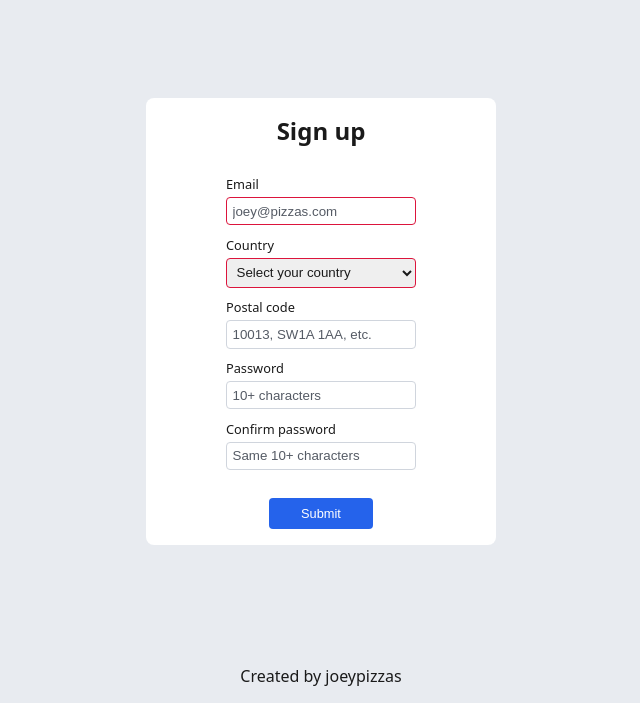
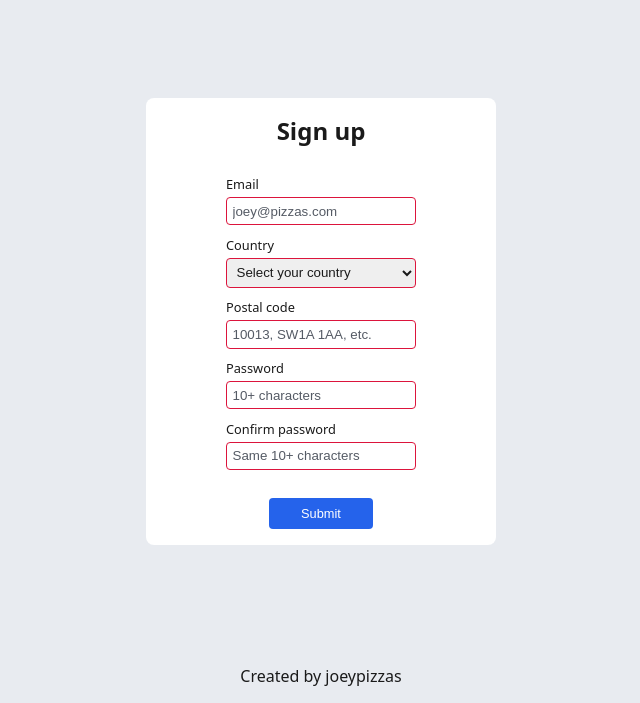
Before and after one commit to joeypizzas/browser-form, a website built with webpack: page src/template.html in a window 1280 px wide. Shown: the part 97-800 px from the top of the page, without its empty margins (319-959 px from the left). Built offline with nearby package versions, Linux system fonts and the light colour scheme; what i18n-iso-countries would draw is missing.

Commit message:
made more fields required

```diff
--- a/src/template.html
+++ b/src/template.html
@@ -38,6 +38,7 @@
                 type="text"
                 name="postal"
                 placeholder="10013, SW1A 1AA, etc."
+                required
               />
             </div>
             <div id="password-container" class="field-container">
@@ -48,6 +49,7 @@
                 name="password"
                 placeholder="10+ characters"
                 pattern=".{10,}"
+                required
               />
             </div>
             <div id="confirm-password-container" class="field-container">
@@ -61,6 +63,7 @@
                 name="confirm-password"
                 placeholder="Same 10+ characters"
                 pattern=".{10,}"
+                required
               />
             </div>
           </form>
```
